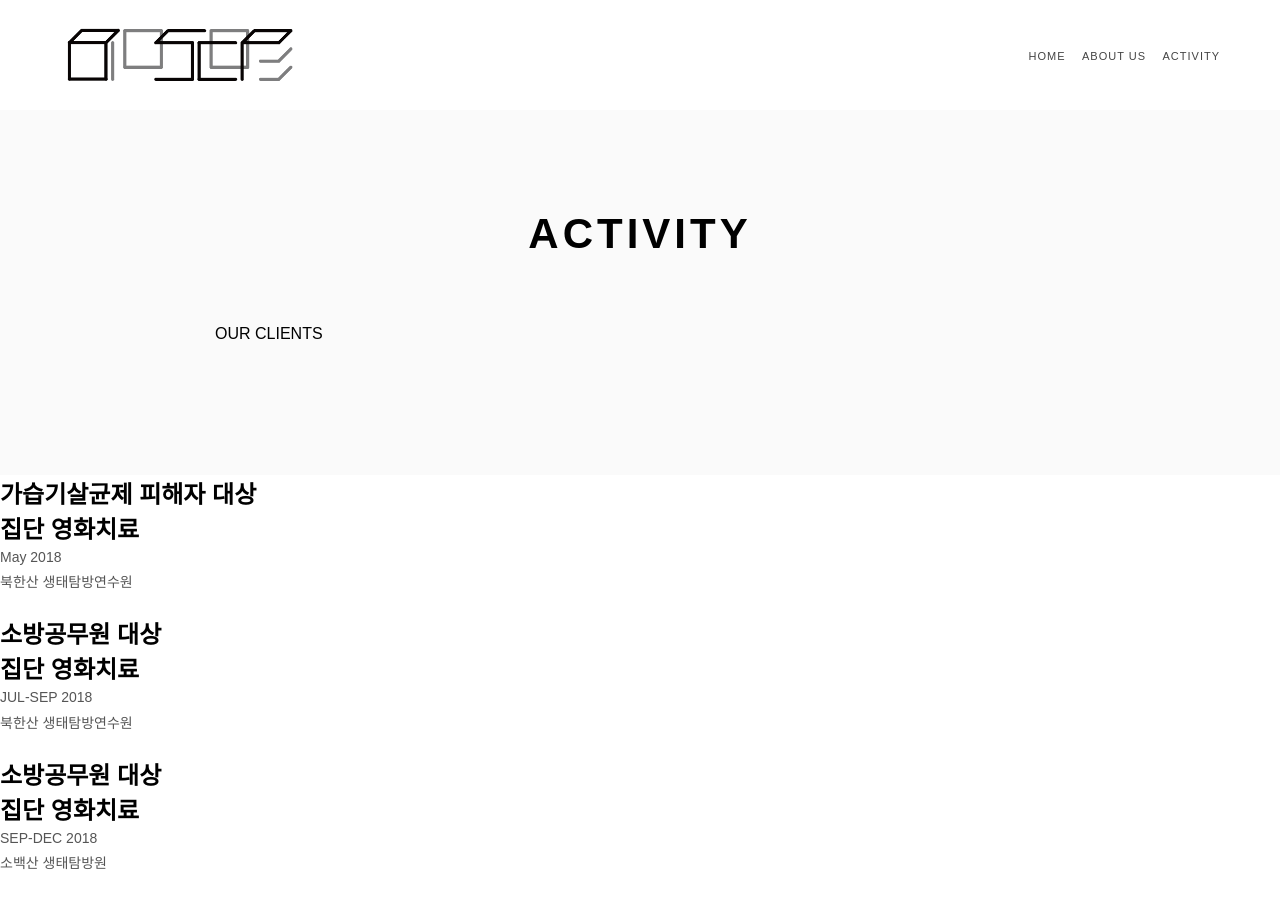
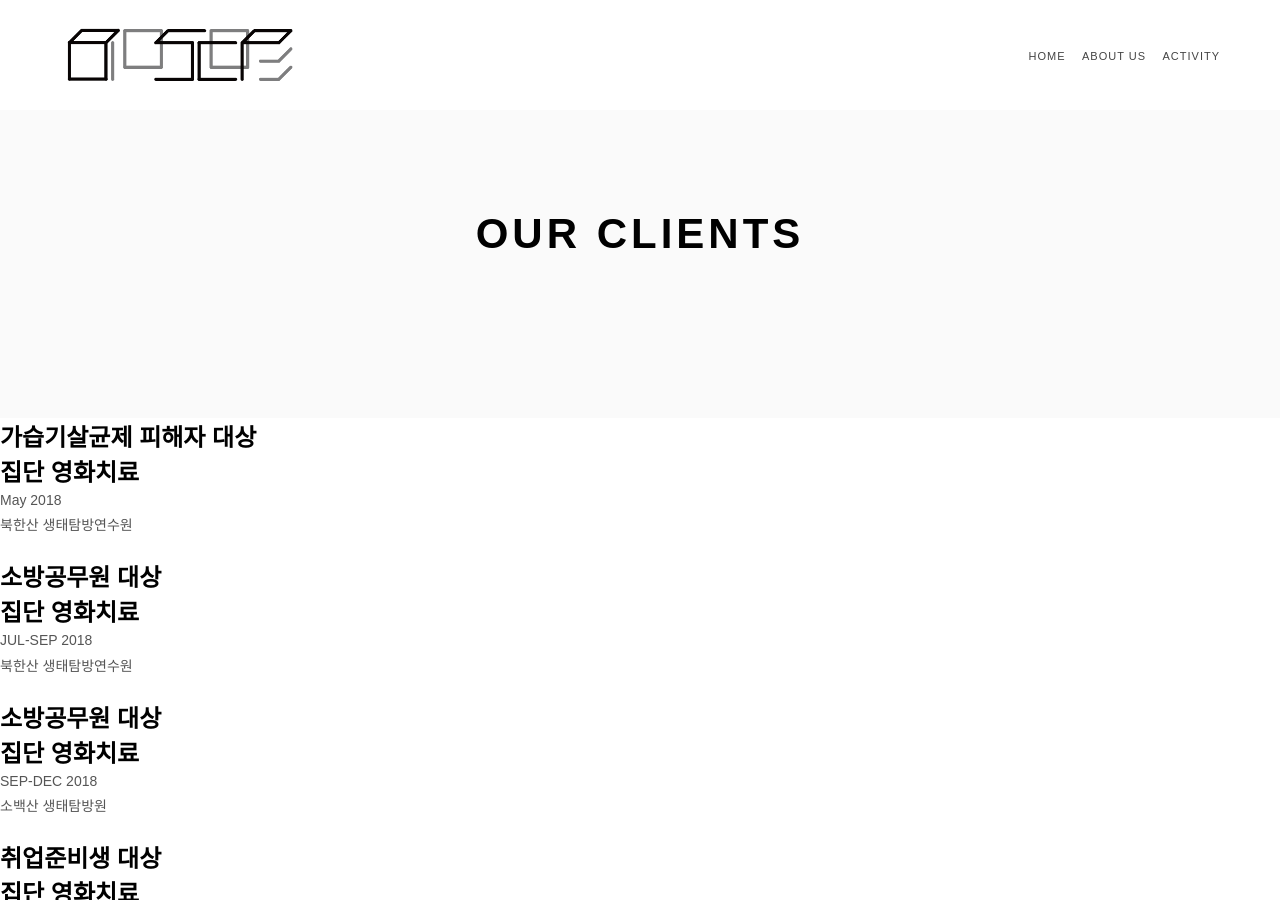
Before and after one commit to bioscope/bioscope, a Jekyll site: the page built from activity.md, in a window 1280 px wide and 900 px high. Built offline with Jekyll 4.4.1, drawn with Linux system fonts in a browser that asks for light colours.

Commit message:
Update activity.md

```diff
--- a/activity.md
+++ b/activity.md
@@ -7,16 +7,13 @@ permalink: /activity/
 
 <section class="intro activity-page">
 
-<h1>ACTIVITY</h1>
-
-<p>OUR CLIENTS</p>
+<h1>OUR CLIENTS</h1>
 
 </section>
 
 
 
 <section class="activity-list">
-
 
 
 <div class="activity-card">
```
